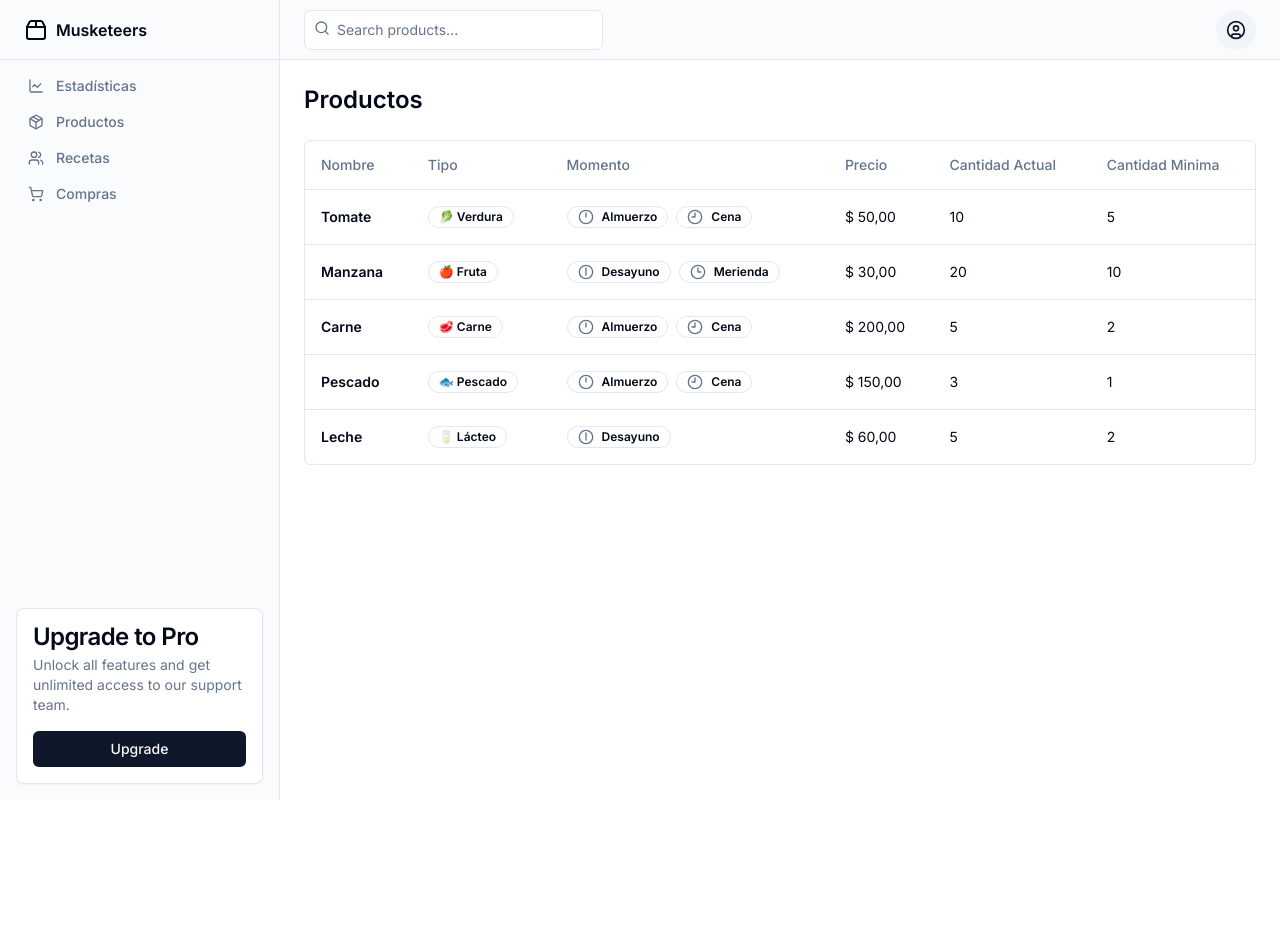
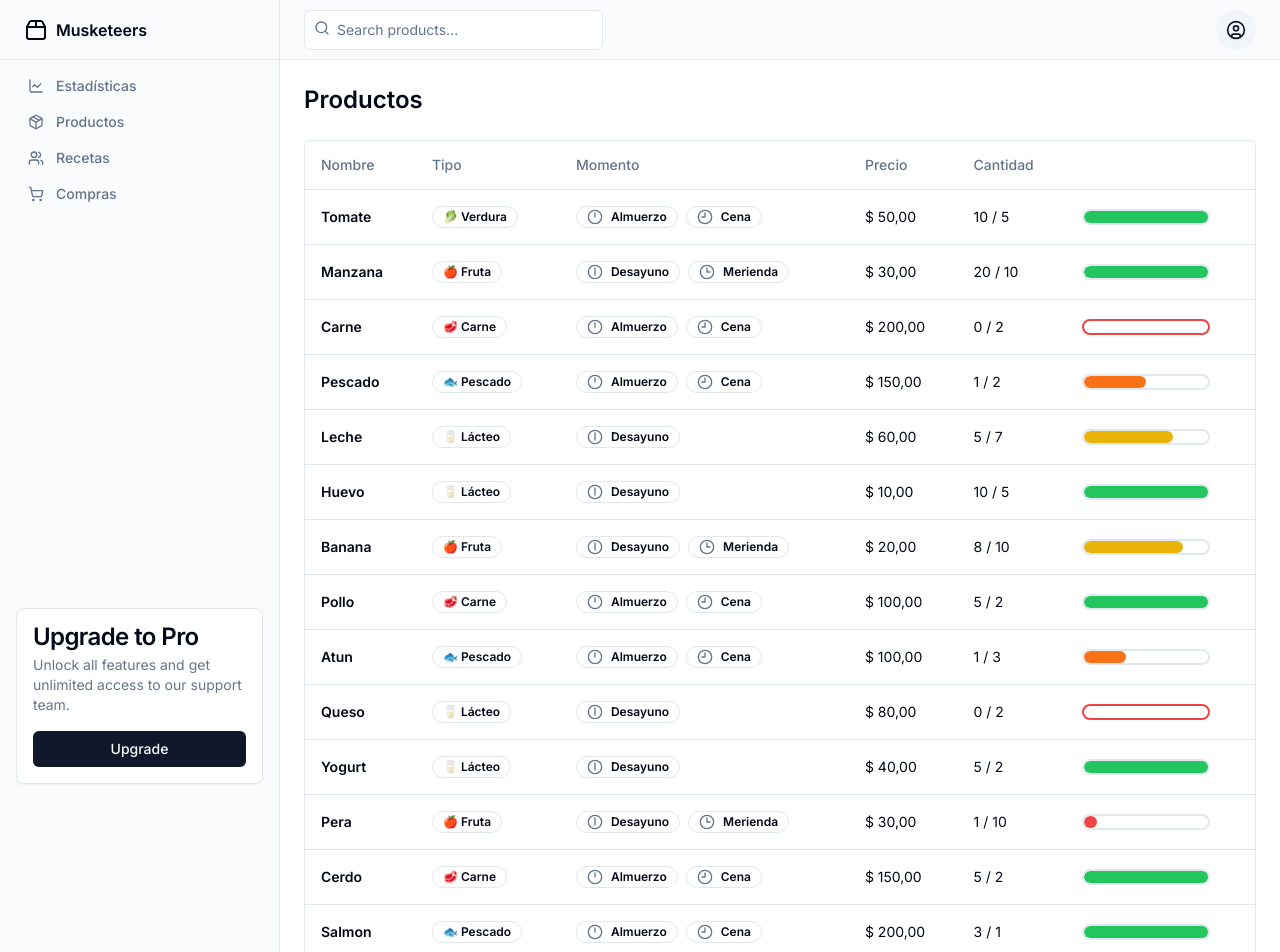
Before and after one commit to brunopistarino/ucse-prog2-Musketeers-Duelli-Pierini-Pistarino, a Next.js app in the folder web/: page /productos in a window 1280 px wide. Shown: the top 952 px of the page. Before the commit the page ends 800 px from the top, so only its background shows below. Built offline with nearby package versions, Linux system fonts and the light colour scheme.

Commit message:
Avances productos

```diff
--- a/web/app/(dashboard)/productos/columns.tsx
+++ b/web/app/(dashboard)/productos/columns.tsx
@@ -1,6 +1,7 @@
 "use client";
 
 import { Badge } from "@/components/ui/badge";
+import { cn } from "@/lib/utils";
 import { ColumnDef } from "@tanstack/react-table";
 import { Clock12, Clock3, Clock6, Clock9 } from "lucide-react";
 
@@ -66,11 +67,57 @@ export const columns: ColumnDef<Product>[] = [
   },
   {
     accessorKey: "cantidadActual",
-    header: "Cantidad Actual",
+    header: "Cantidad",
+    cell: ({ row }) => {
+      const cantidadActual = row.getValue("cantidadActual") as number;
+      const cantidadMinima = row.getValue("cantidadMinima") as number;
+
+      return (
+        <div className="">
+          {cantidadActual} / {cantidadMinima}
+        </div>
+      );
+      //   return <Badge variant="outline">{row.getValue("cantidadActual")}</Badge>;
+    },
   },
+  //   {
+  //     accessorKey: "cantidadActual",
+  //     header: "Cantidad Actual",
+  //   },
   {
     accessorKey: "cantidadMinima",
-    header: "Cantidad Minima",
+    header: () => <></>,
+    // cell: () => <div className="rounded-full h-4 border w-32 bg-red-500"></div>,
+    cell: ({ row }) => {
+      const cantidadActual = row.getValue("cantidadActual") as number;
+      const cantidadMinima = row.getValue("cantidadMinima") as number;
+
+      return (
+        <div
+          className={cn(
+            "rounded-full h-4 border-2 w-32 overflow-clip",
+            cantidadActual === 0 && "border-red-500"
+            // cantidadActual >= cantidadMinima ? "bg-green-500" : "bg-red-500"
+          )}
+        >
+          <div
+            className={cn(
+              "h-full rounded-full",
+              cantidadActual >= cantidadMinima
+                ? "bg-green-500"
+                : cantidadActual / cantidadMinima > 0.66
+                ? "bg-yellow-500"
+                : cantidadActual / cantidadMinima > 0.33
+                ? "bg-orange-500"
+                : "bg-red-500"
+            )}
+            style={{
+              width: `${(cantidadActual / cantidadMinima) * 100}%`,
+            }}
+          />
+        </div>
+      );
+    },
   },
 ];
 
--- a/web/app/(dashboard)/productos/page.tsx
+++ b/web/app/(dashboard)/productos/page.tsx
@@ -25,7 +25,7 @@ const data: Product[] = [
     tipo: "carne",
     momento: ["almuerzo", "cena"],
     precio: 200,
-    cantidadActual: 5,
+    cantidadActual: 0,
     cantidadMinima: 2,
   },
   {
@@ -33,8 +33,8 @@ const data: Product[] = [
     tipo: "pescado",
     momento: ["almuerzo", "cena"],
     precio: 150,
-    cantidadActual: 3,
-    cantidadMinima: 1,
+    cantidadActual: 1,
+    cantidadMinima: 2,
   },
   {
     nombre: "Leche",
@@ -42,6 +42,86 @@ const data: Product[] = [
     momento: ["desayuno"],
     precio: 60,
     cantidadActual: 5,
+    cantidadMinima: 7,
+  },
+  {
+    nombre: "Huevo",
+    tipo: "lacteo",
+    momento: ["desayuno"],
+    precio: 10,
+    cantidadActual: 10,
+    cantidadMinima: 5,
+  },
+  {
+    nombre: "Banana",
+    tipo: "fruta",
+    momento: ["desayuno", "merienda"],
+    precio: 20,
+    cantidadActual: 8,
+    cantidadMinima: 10,
+  },
+  {
+    nombre: "Pollo",
+    tipo: "carne",
+    momento: ["almuerzo", "cena"],
+    precio: 100,
+    cantidadActual: 5,
+    cantidadMinima: 2,
+  },
+  {
+    nombre: "Atun",
+    tipo: "pescado",
+    momento: ["almuerzo", "cena"],
+    precio: 100,
+    cantidadActual: 1,
+    cantidadMinima: 3,
+  },
+  {
+    nombre: "Queso",
+    tipo: "lacteo",
+    momento: ["desayuno"],
+    precio: 80,
+    cantidadActual: 0,
+    cantidadMinima: 2,
+  },
+  {
+    nombre: "Yogurt",
+    tipo: "lacteo",
+    momento: ["desayuno"],
+    precio: 40,
+    cantidadActual: 5,
+    cantidadMinima: 2,
+  },
+  {
+    nombre: "Pera",
+    tipo: "fruta",
+    momento: ["desayuno", "merienda"],
+    precio: 30,
+    cantidadActual: 1,
+    cantidadMinima: 10,
+  },
+  {
+    nombre: "Cerdo",
+    tipo: "carne",
+    momento: ["almuerzo", "cena"],
+    precio: 150,
+    cantidadActual: 5,
+    cantidadMinima: 2,
+  },
+  {
+    nombre: "Salmon",
+    tipo: "pescado",
+    momento: ["almuerzo", "cena"],
+    precio: 200,
+    cantidadActual: 3,
+    cantidadMinima: 1,
+  },
+  {
+    nombre: "Manteca",
+    tipo: "lacteo",
+    momento: ["desayuno"],
+    precio: 60,
+    cantidadActual: 0,
     cantidadMinima: 2,
   },
 ];
```
